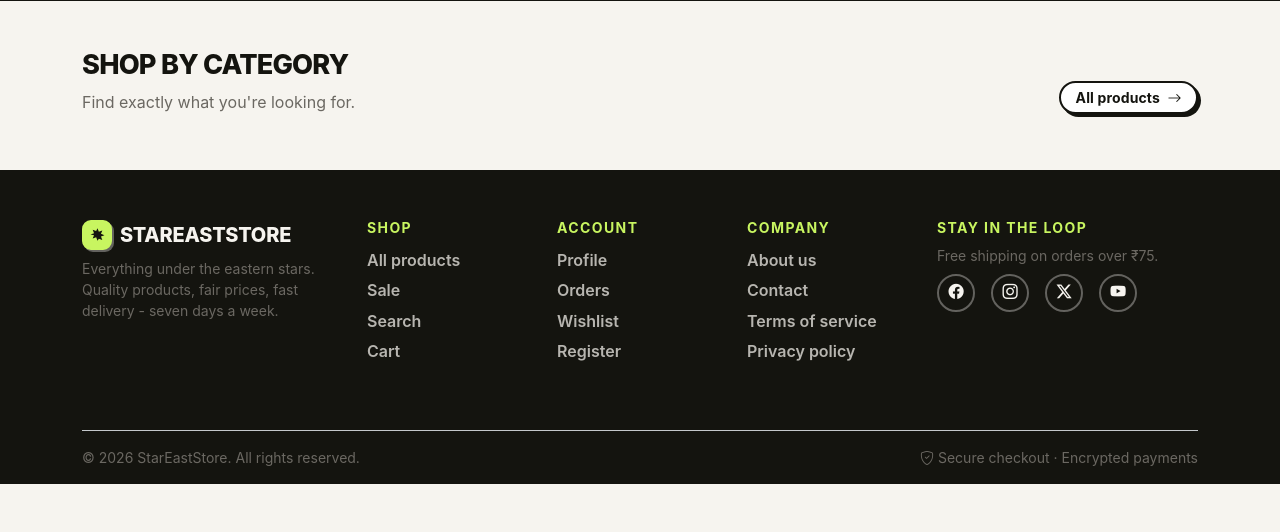
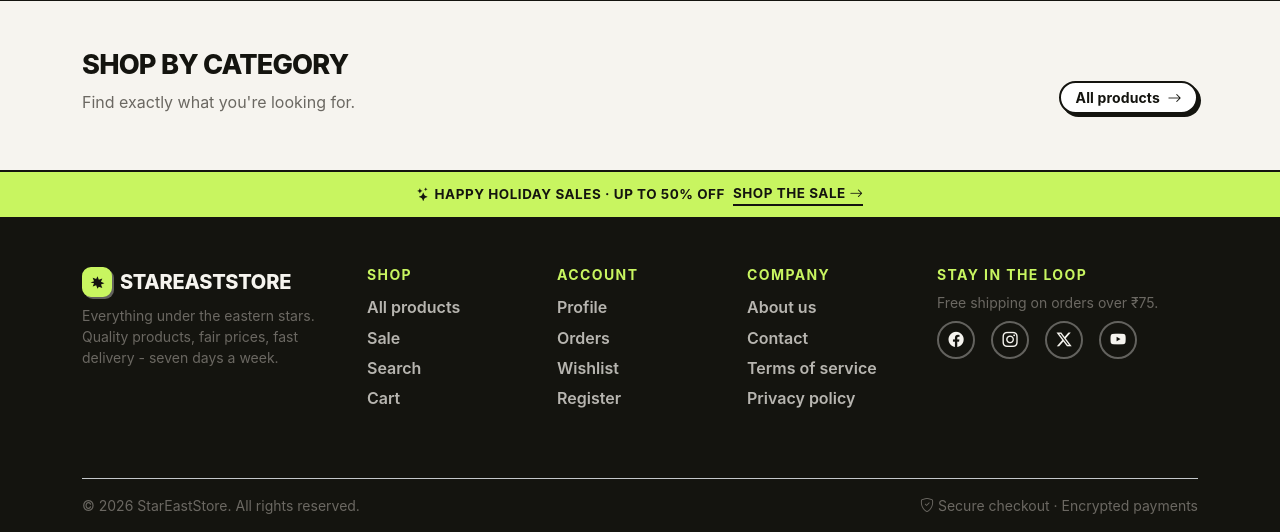
Before and after one commit to yasin777-dev/StarEastStore, a Django app: page / in a window 1280 px wide. Shown: the part 635-1167 px from the top of the page. Before the commit the page ends 1119 px from the top, so only its background shows below. Run offline with Django 5.2, Linux system fonts and the light colour scheme; data that the repository does not hold is empty; some libraries are stand-ins or nearby versions.

Commit message:
Add the Happy Holiday sale message to the empty spots
- Home sale band: heading becomes "Happy Holiday Sales / Up to 50% off"
  (the generic "Limited time" badge becomes "Happy Holiday") and a row of
  perk pills fills the empty black area under the left column, balancing the
  product grid beside it.
- Cart empty state: a lime "Happy Holiday Sales - up to 50% off" note above
  the Start shopping button. Only shown when the cart is empty.
- Footer: a lime promo strip at the top linking to /sale/.

Template + CSS only - no views, models, URLs or context variables touched.
The sale band still only renders when sale_products exists.

Co-authored-by: arena-agent <297053741+arena-agent@users.noreply.github.com>

```diff
--- a/static/css/main.css
+++ b/static/css/main.css
@@ -295,6 +295,51 @@ h1, h2, h3, h4, .se-section-title, .se-hero-title, .se-card-title {
   box-shadow: var(--se-shadow-hard-sm);
 }
 .se-sale-band .btn-light:hover { background: var(--se-paper); color: var(--se-ink); }
+
+/* Sale band copy: keeps the headline block tall enough to balance the grid */
+.se-sale-band-title {
+  font-size: clamp(1.75rem, 3.4vw, 2.6rem);
+  line-height: 1.05; letter-spacing: -.035em; margin-bottom: .75rem;
+}
+.se-sale-accent { color: var(--se-lime); }
+
+.se-sale-perks { margin: 0; }
+.se-sale-perks li {
+  display: inline-flex; align-items: center; gap: .35rem;
+  background: rgba(246, 244, 239, .08);
+  border: 1px solid rgba(246, 244, 239, .3);
+  border-radius: var(--se-pill);
+  color: rgba(246, 244, 239, .9);
+  font-size: .74rem; font-weight: 700;
+  padding: .3rem .7rem;
+}
+.se-sale-perks li i { color: var(--se-lime); font-size: .8rem; }
+
+/* Holiday note (cart empty state) */
+.se-holiday-note {
+  display: inline-flex; align-items: center; flex-wrap: wrap;
+  justify-content: center; gap: .15rem;
+  background: var(--se-lime); color: var(--se-ink);
+  border: 2px solid var(--se-ink); border-radius: var(--se-pill);
+  font-weight: 700; font-size: .82rem;
+  padding: .4rem .9rem; margin: .25rem 0 1rem;
+}
+.se-holiday-note a { color: var(--se-ink); text-decoration: underline; text-underline-offset: 2px; }
+.se-holiday-note a:hover { color: var(--se-ink); }
+
+/* Footer promo strip */
+.se-footer-promo {
+  background: var(--se-lime); color: var(--se-ink);
+  border-bottom: 2px solid var(--se-ink);
+  padding-block: .7rem; text-align: center;
+  font-weight: 700; font-size: .84rem;
+  text-transform: uppercase; letter-spacing: .04em;
+}
+.se-footer-promo-link {
+  color: var(--se-ink); text-decoration: none;
+  border-bottom: 2px solid var(--se-ink); padding-bottom: 1px;
+}
+.se-footer-promo-link:hover { color: var(--se-ink); opacity: .75; }
 
 /* --------------------------------------------------------------------------
    Product card (sticker look)
--- a/templates/cart/detail.html
+++ b/templates/cart/detail.html
@@ -91,6 +91,10 @@
     <i class="bi bi-bag-x"></i>
     <h5>Your cart is empty</h5>
     <p class="text-secondary">Looks like you haven't added anything yet.</p>
+    <p class="se-holiday-note">
+      <i class="bi bi-stars me-1"></i>Happy Holiday Sales — up to 50% off in our
+      <a href="{% url 'products:sale' %}">sale</a>.
+    </p>
     <a href="{% url 'products:list' %}" class="btn se-btn-primary">Start shopping</a>
   </div>
   {% endif %}
--- a/templates/core/home.html
+++ b/templates/core/home.html
@@ -106,9 +106,16 @@
             <span class="se-sale-brand-tagline">{{ SHOP_TAGLINE }}</span>
           </span>
         </a>
-        <span class="badge se-badge-sale fs-6 mb-2">Limited time</span>
-        <h2 class="text-white fw-bold text-uppercase">Up to 50% off</h2>
-        <p class="text-white-50 mb-4">Grab today's deals before they're gone. All sale items clearly marked with the discount.</p>
+        <span class="badge se-badge-sale fs-6 mb-2">Happy Holiday</span>
+        <h2 class="se-sale-band-title text-white fw-bold text-uppercase">
+          Happy Holiday Sales<br><span class="se-sale-accent">Up to 50% off</span>
+        </h2>
+        <p class="text-white-50 mb-3">Grab today's deals before they're gone. All sale items clearly marked with the discount.</p>
+        <ul class="se-sale-perks list-unstyled d-flex flex-wrap gap-2 mb-4">
+          <li><i class="bi bi-truck"></i>Free shipping over {{ CURRENCY }}{{ FREE_SHIPPING_THRESHOLD|floatformat:0 }}</li>
+          <li><i class="bi bi-arrow-repeat"></i>30-day returns</li>
+          <li><i class="bi bi-shield-check"></i>Secure checkout</li>
+        </ul>
         <a href="{% url 'products:sale' %}" class="btn btn-light fw-semibold">Shop the sale <i class="bi bi-arrow-right ms-1"></i></a>
       </div>
       <div class="col-lg-8">
--- a/templates/partials/footer.html
+++ b/templates/partials/footer.html
@@ -1,4 +1,10 @@
 <footer class="se-footer mt-auto">
+  <div class="se-footer-promo">
+    <div class="container d-flex flex-wrap justify-content-center align-items-center gap-2">
+      <span><i class="bi bi-stars me-1"></i>Happy Holiday Sales · up to 50% off</span>
+      <a href="{% url 'products:sale' %}" class="se-footer-promo-link">Shop the sale <i class="bi bi-arrow-right"></i></a>
+    </div>
+  </div>
   <div class="container">
     <div class="row g-4 py-5">
       <div class="col-6 col-lg-3">
```
